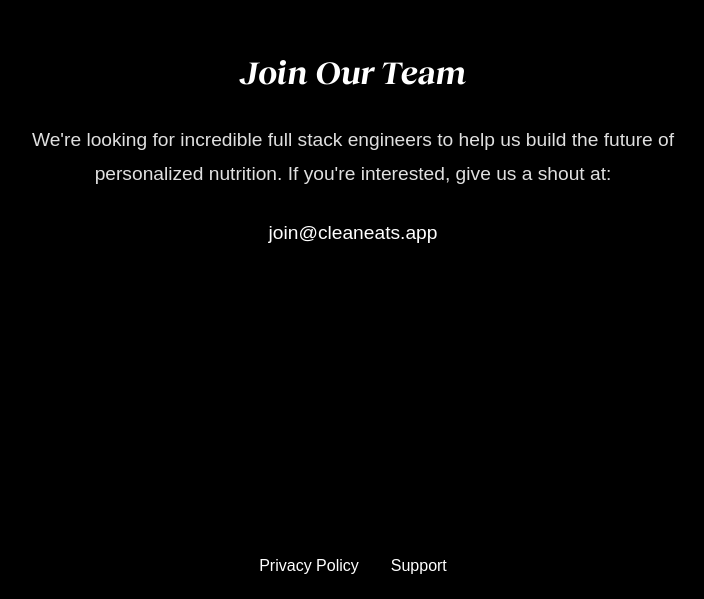
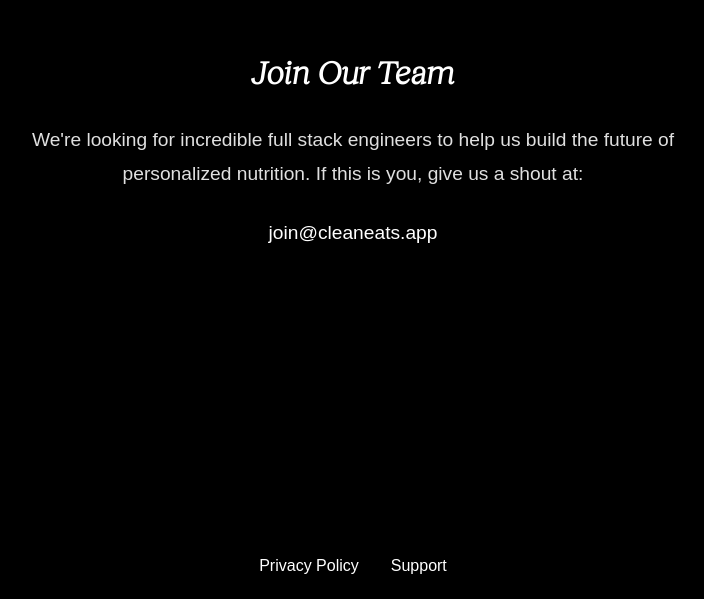
Before and after one commit to cadesix/cleaneatswebsite, a Next.js app: page /join in a window 1280 px wide. Shown: the part 207-806 px from the top of the page, without its empty margins (287-991 px from the left). Built offline with nearby package versions, Linux system fonts and the light colour scheme.

Commit message:
copy and font

```diff
--- a/app/join/page.tsx
+++ b/app/join/page.tsx
@@ -1,14 +1,14 @@
 'use client';
 import React from 'react';
-import { recklessNeue } from '../fonts/fonts'
+import { recklessNeueLight } from '../fonts/fonts'
 
 export default function Join() {
   return (
     <div className="container">
       <div className="join-content">
-        <h1 className={recklessNeue.className}>Join Our Team</h1>
+        <h1 className={recklessNeueLight.className}>Join Our Team</h1>
         <div className="join-text">
-          <p>We're looking for incredible full stack engineers to help us build the future of personalized nutrition. If you're interested, give us a shout at:</p>
+          <p>We're looking for incredible full stack engineers to help us build the future of personalized nutrition. If this is you, give us a shout at:</p>
           <p><a href="mailto:join@cleaneats.app">join@cleaneats.app</a></p>
         </div>
       </div>
```
